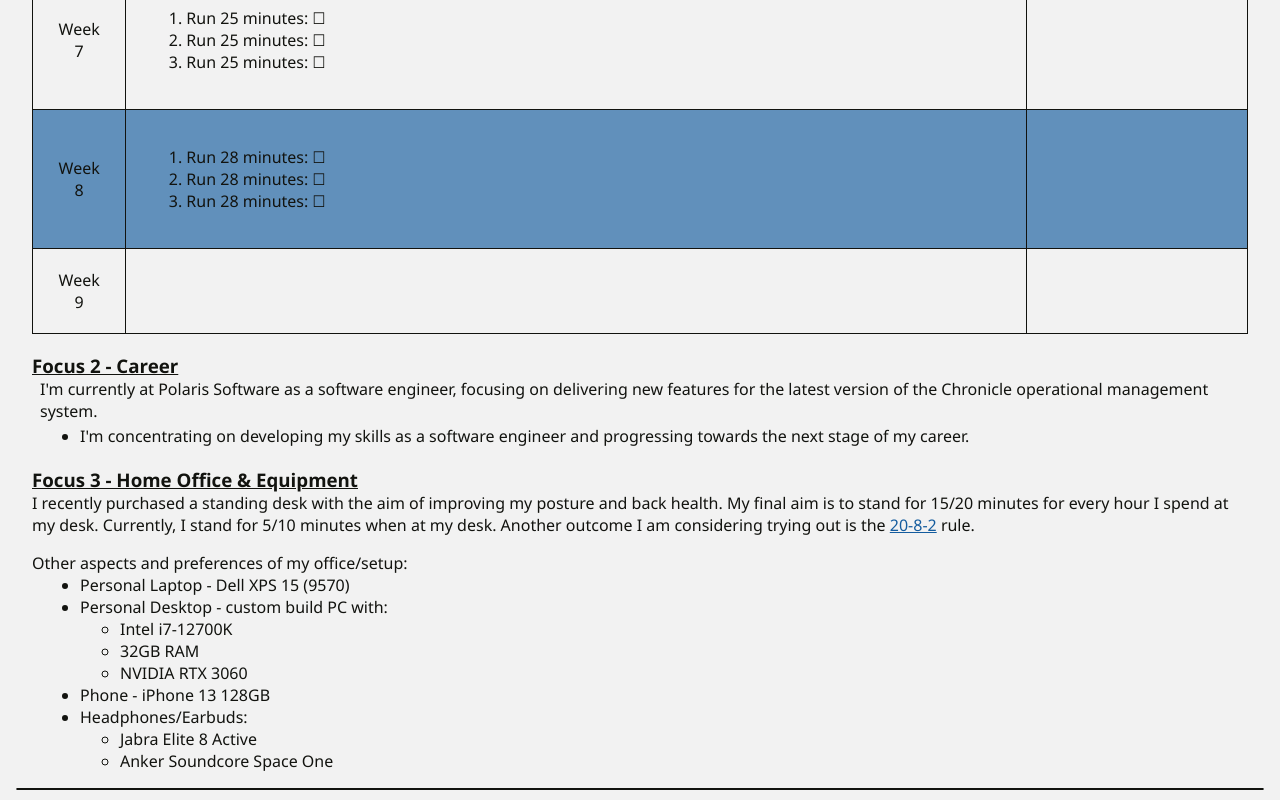
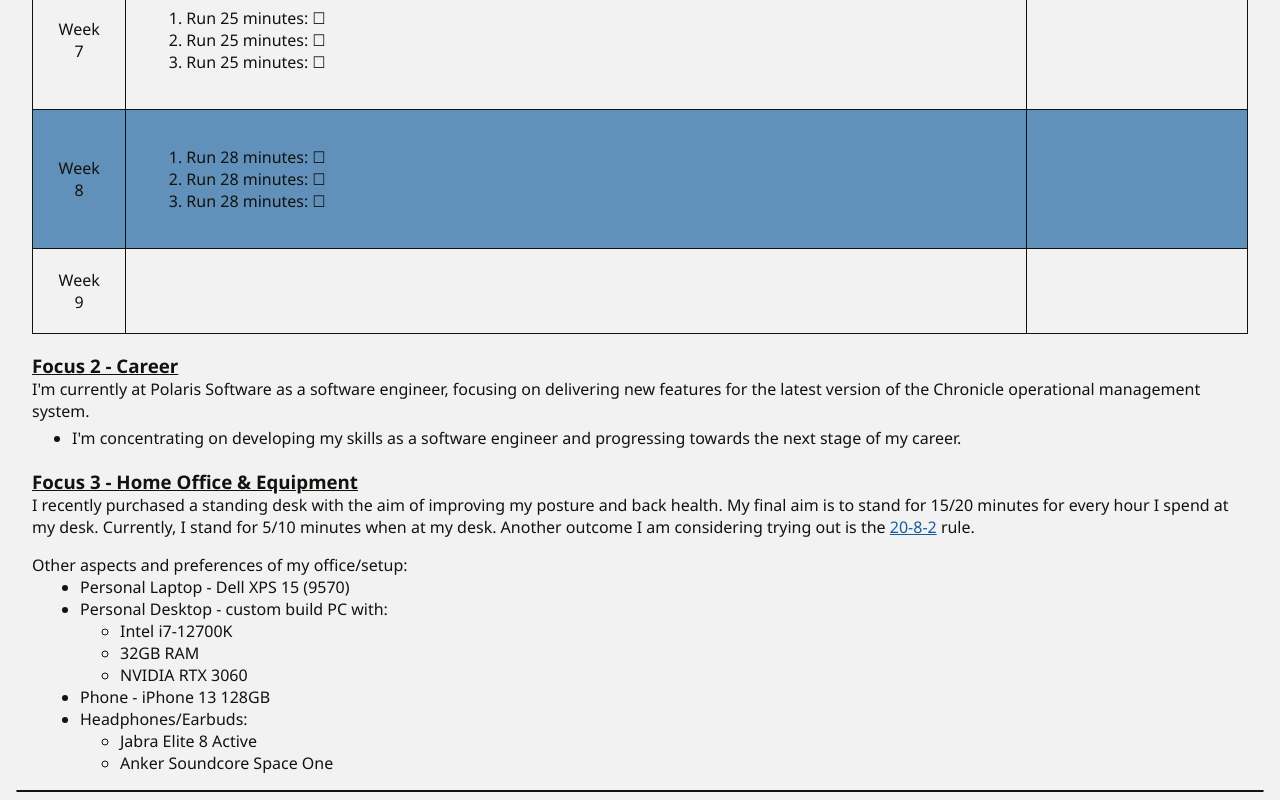
Before and after one commit to JoeSheen/JoeSheen.github.io, an Astro site: page /now in a window 1280 px wide. Shown: the part 1360-2160 px from the top of the page. Built offline with nearby package versions, Linux system fonts and the light colour scheme; Astro itself is replaced by a stand-in of ours.

Commit message:
Minor update to page format

```diff
--- a/src/pages/now.astro
+++ b/src/pages/now.astro
@@ -152,12 +152,12 @@ import Navigation from '../components/Navigation.astro';
             </div>
             <div class="career">
                 <h3>Focus 2 - Career</h3>
-                <div>
+                <p>
                     I'm currently at Polaris Software as a software engineer, focusing on delivering new features for the latest version of the Chronicle operational management system.
-                    <ul>
-                        <li>I'm concentrating on developing my skills as a software engineer and progressing towards the next stage of my career.</li>
-                    </ul>
-                </div>
+                </p>
+                <ul>
+                    <li>I'm concentrating on developing my skills as a software engineer and progressing towards the next stage of my career.</li>
+                </ul>
             </div>
             <div class="home-office">
                 <h3>Focus 3 - Home Office &#38; Equipment</h3>
```
